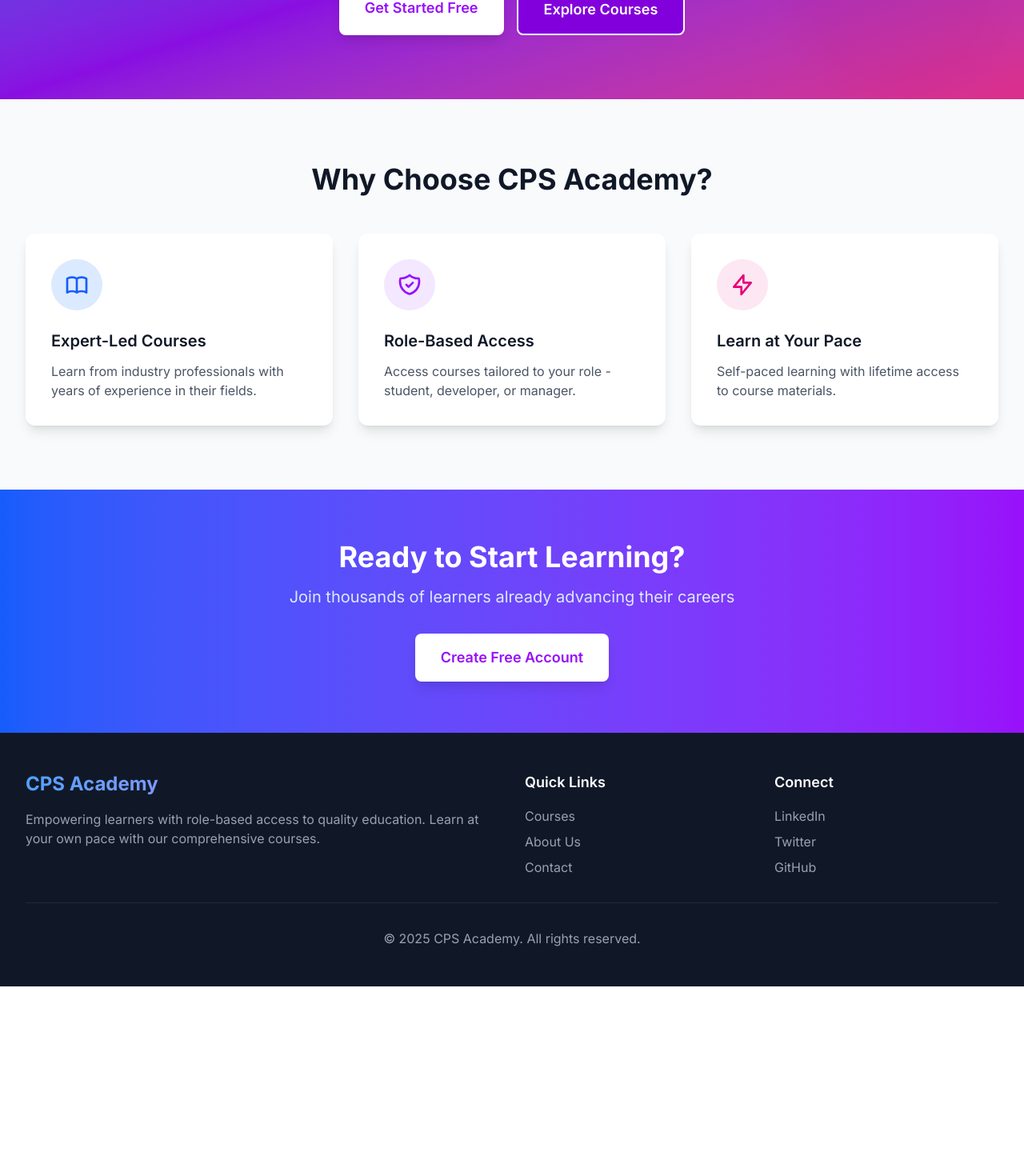
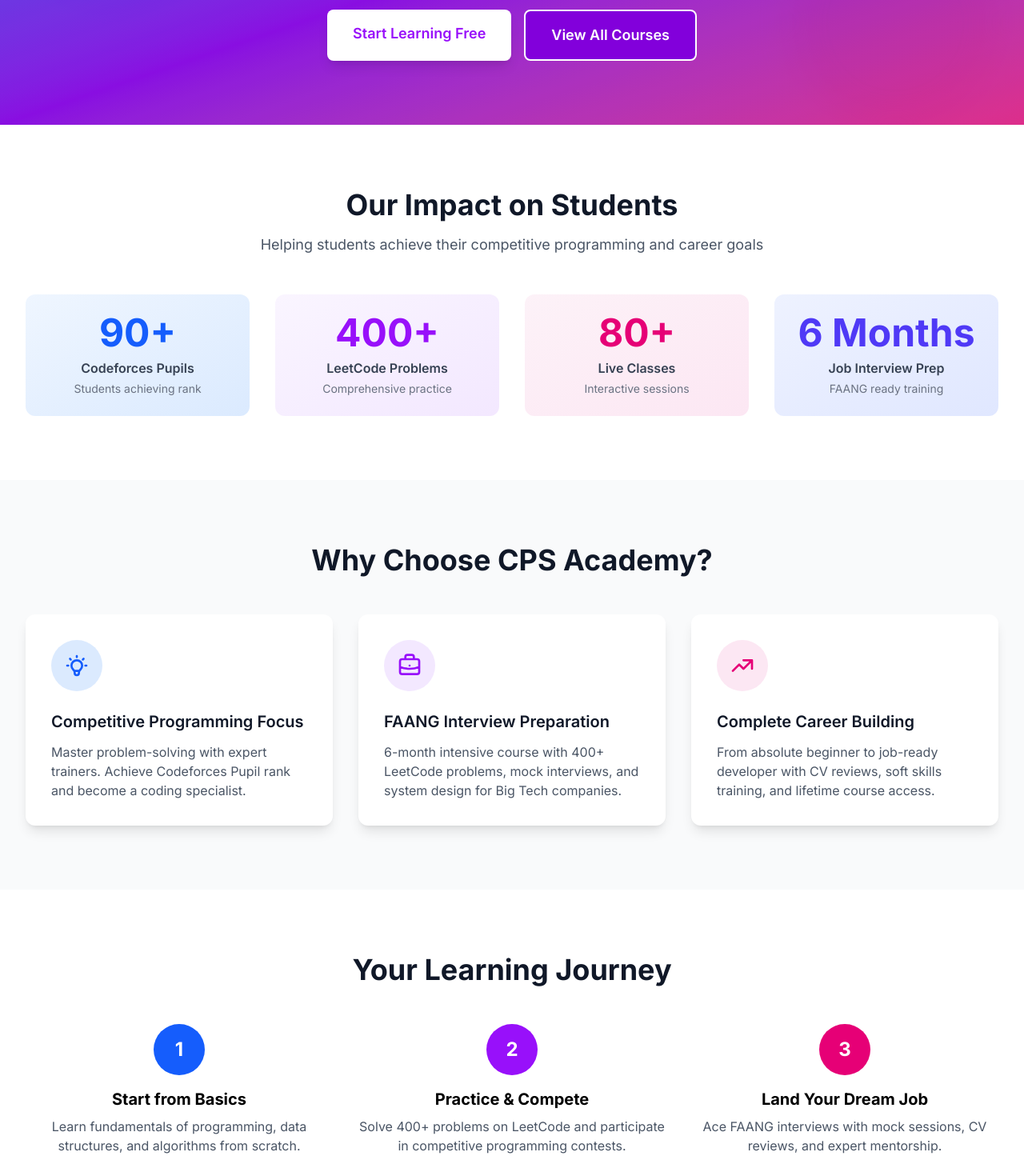
Before and after one commit to Kutubuddin-Rasel/cps_academy, a Next.js app in the folder cps-academy-frontend/: page / in a window 1280 px wide. Shown: the part 344-1814 px from the top of the page at 80% size. Before the commit the page ends 1577 px from the top, so only its background shows below. Built offline with nearby package versions, Linux system fonts and the light colour scheme; no server answers.

Commit message:
update landing page according to company findngs

```diff
--- a/cps-academy-frontend/src/app/page.tsx
+++ b/cps-academy-frontend/src/app/page.tsx
@@ -13,16 +13,16 @@ export default function Home() {
       <Navbar />
 
       <main className="flex-grow">
-        {/* Hero Section */}
+        {/* Hero Section - Competitive Programming Focus */}
         <section className="relative bg-gradient-to-br from-blue-600 via-purple-600 to-pink-500 text-white py-20 overflow-hidden">
           <div className="absolute inset-0 bg-black opacity-10"></div>
           <div className="relative max-w-7xl mx-auto px-4 sm:px-6 lg:px-8">
             <div className="text-center">
               <h1 className="text-5xl md:text-6xl font-extrabold mb-6 animate-fade-in">
-                Welcome to CPS Academy
+                Master Competitive Programming
               </h1>
               <p className="text-xl md:text-2xl mb-8 text-blue-100 max-w-3xl mx-auto">
-                Unlock your potential with role-based learning. Access courses tailored to your career goals.
+                Become a pro competitive programmer with CPS Academy's comprehensive bootcamps. Master problem-solving from absolute beginner to FAANG interviews.
               </p>
               <div className="flex flex-col sm:flex-row gap-4 justify-center">
                 {user ? (
@@ -32,10 +32,10 @@ export default function Home() {
                 ) : (
                   <>
                     <Link href="/register" className="bg-white text-purple-600 px-8 py-4 rounded-lg font-semibold text-lg hover:bg-gray-100 transition shadow-lg">
-                      Get Started Free
+                      Start Learning Free
                     </Link>
                     <Link href="/courses" className="bg-purple-700 text-white px-8 py-4 rounded-lg font-semibold text-lg hover:bg-purple-800 transition border-2 border-white">
-                      Explore Courses
+                      View All Courses
                     </Link>
                   </>
                 )}
@@ -48,44 +48,113 @@ export default function Home() {
           <div className="absolute bottom-0 right-0 w-72 h-72 bg-pink-300 rounded-full mix-blend-multiply filter blur-xl opacity-20 animate-blob animation-delay-2000"></div>
         </section>
 
-        {/* Features Section */}
+        {/* Success Stats Section */}
+        <section className="py-20 bg-white">
+          <div className="max-w-7xl mx-auto px-4 sm:px-6 lg:px-8">
+            <h2 className="text-4xl font-bold text-center mb-4 text-gray-900">
+              Our Impact on Students
+            </h2>
+            <p className="text-center text-gray-600 mb-12 text-lg">
+              Helping students achieve their competitive programming and career goals
+            </p>
+            <div className="grid grid-cols-1 md:grid-cols-4 gap-8">
+              <div className="text-center p-6 bg-gradient-to-br from-blue-50 to-blue-100 rounded-xl hover:shadow-lg transition">
+                <div className="text-5xl font-bold text-blue-600 mb-2">90+</div>
+                <p className="text-gray-700 font-semibold">Codeforces Pupils</p>
+                <p className="text-gray-500 text-sm mt-1">Students achieving rank</p>
+              </div>
+              <div className="text-center p-6 bg-gradient-to-br from-purple-50 to-purple-100 rounded-xl hover:shadow-lg transition">
+                <div className="text-5xl font-bold text-purple-600 mb-2">400+</div>
+                <p className="text-gray-700 font-semibold">LeetCode Problems</p>
+                <p className="text-gray-500 text-sm mt-1">Comprehensive practice</p>
+              </div>
+              <div className="text-center p-6 bg-gradient-to-br from-pink-50 to-pink-100 rounded-xl hover:shadow-lg transition">
+                <div className="text-5xl font-bold text-pink-600 mb-2">80+</div>
+                <p className="text-gray-700 font-semibold">Live Classes</p>
+                <p className="text-gray-500 text-sm mt-1">Interactive sessions</p>
+              </div>
+              <div className="text-center p-6 bg-gradient-to-br from-indigo-50 to-indigo-100 rounded-xl hover:shadow-lg transition">
+                <div className="text-5xl font-bold text-indigo-600 mb-2">6 Months</div>
+                <p className="text-gray-700 font-semibold">Job Interview Prep</p>
+                <p className="text-gray-500 text-sm mt-1">FAANG ready training</p>
+              </div>
+            </div>
+          </div>
+        </section>
+
+        {/* Features Section - Updated for CPS Academy */}
         <section className="py-20 bg-gray-50">
           <div className="max-w-7xl mx-auto px-4 sm:px-6 lg:px-8">
             <h2 className="text-4xl font-bold text-center mb-12 text-gray-900">
               Why Choose CPS Academy?
             </h2>
             <div className="grid grid-cols-1 md:grid-cols-3 gap-8">
-              {/* Feature 1 */}
+              {/* Feature 1 - Competitive Programming */}
               <div className="bg-white p-8 rounded-xl shadow-lg hover:shadow-2xl transition transform hover:-translate-y-2">
                 <div className="w-16 h-16 bg-blue-100 rounded-full flex items-center justify-center mb-6">
                   <svg className="w-8 h-8 text-blue-600" fill="none" stroke="currentColor" viewBox="0 0 24 24">
-                    <path strokeLinecap="round" strokeLinejoin="round" strokeWidth={2} d="M12 6.253v13m0-13C10.832 5.477 9.246 5 7.5 5S4.168 5.477 3 6.253v13C4.168 18.477 5.754 18 7.5 18s3.332.477 4.5 1.253m0-13C13.168 5.477 14.754 5 16.5 5c1.747 0 3.332.477 4.5 1.253v13C19.832 18.477 18.247 18 16.5 18c-1.746 0-3.332.477-4.5 1.253" />
+                    <path strokeLinecap="round" strokeLinejoin="round" strokeWidth={2} d="M9.663 17h4.673M12 3v1m6.364 1.636l-.707.707M21 12h-1M4 12H3m3.343-5.657l-.707-.707m2.828 9.9a5 5 0 117.072 0l-.548.547A3.374 3.374 0 0014 18.469V19a2 2 0 11-4 0v-.531c0-.895-.356-1.754-.988-2.386l-.548-.547z" />
                   </svg>
                 </div>
-                <h3 className="text-xl font-semibold mb-3 text-gray-900">Expert-Led Courses</h3>
-                <p className="text-gray-600">Learn from industry professionals with years of experience in their fields.</p>
+                <h3 className="text-xl font-semibold mb-3 text-gray-900">Competitive Programming Focus</h3>
+                <p className="text-gray-600">Master problem-solving with expert trainers. Achieve Codeforces Pupil rank and become a coding specialist.</p>
               </div>
 
-              {/* Feature 2 */}
+              {/* Feature 2 - FAANG Interview Prep */}
               <div className="bg-white p-8 rounded-xl shadow-lg hover:shadow-2xl transition transform hover:-translate-y-2">
                 <div className="w-16 h-16 bg-purple-100 rounded-full flex items-center justify-center mb-6">
                   <svg className="w-8 h-8 text-purple-600" fill="none" stroke="currentColor" viewBox="0 0 24 24">
-                    <path strokeLinecap="round" strokeLinejoin="round" strokeWidth={2} d="M9 12l2 2 4-4m5.618-4.016A11.955 11.955 0 0112 2.944a11.955 11.955 0 01-8.618 3.04A12.02 12.02 0 003 9c0 5.591 3.824 10.29 9 11.622 5.176-1.332 9-6.03 9-11.622 0-1.042-.133-2.052-.382-3.016z" />
+                    <path strokeLinecap="round" strokeLinejoin="round" strokeWidth={2} d="M21 13.255A23.931 23.931 0 0112 15c-3.183 0-6.22-.62-9-1.745M16 6V4a2 2 0 00-2-2h-4a2 2 0 00-2 2v2m4 6h.01M5 20h14a2 2 0 002-2V8a2 2 0 00-2-2H5a2 2 0 00-2 2v10a2 2 0 002 2z" />
                   </svg>
                 </div>
-                <h3 className="text-xl font-semibold mb-3 text-gray-900">Role-Based Access</h3>
-                <p className="text-gray-600">Access courses tailored to your role - student, developer, or manager.</p>
+                <h3 className="text-xl font-semibold mb-3 text-gray-900">FAANG Interview Preparation</h3>
+                <p className="text-gray-600">6-month intensive course with 400+ LeetCode problems, mock interviews, and system design for Big Tech companies.</p>
               </div>
 
-              {/* Feature 3 */}
+              {/* Feature 3 - Career Building */}
               <div className="bg-white p-8 rounded-xl shadow-lg hover:shadow-2xl transition transform hover:-translate-y-2">
                 <div className="w-16 h-16 bg-pink-100 rounded-full flex items-center justify-center mb-6">
                   <svg className="w-8 h-8 text-pink-600" fill="none" stroke="currentColor" viewBox="0 0 24 24">
-                    <path strokeLinecap="round" strokeLinejoin="round" strokeWidth={2} d="M13 10V3L4 14h7v7l9-11h-7z" />
+                    <path strokeLinecap="round" strokeLinejoin="round" strokeWidth={2} d="M13 7h8m0 0v8m0-8l-8 8-4-4-6 6" />
                   </svg>
                 </div>
-                <h3 className="text-xl font-semibold mb-3 text-gray-900">Learn at Your Pace</h3>
-                <p className="text-gray-600">Self-paced learning with lifetime access to course materials.</p>
+                <h3 className="text-xl font-semibold mb-3 text-gray-900">Complete Career Building</h3>
+                <p className="text-gray-600">From absolute beginner to job-ready developer with CV reviews, soft skills training, and lifetime course access.</p>
+              </div>
+            </div>
+          </div>
+        </section>
+
+        {/* Learning Path Section */}
+        <section className="py-20 bg-white">
+          <div className="max-w-7xl mx-auto px-4 sm:px-6 lg:px-8">
+            <h2 className="text-4xl font-bold text-center mb-12 text-gray-900">
+              Your Learning Journey
+            </h2>
+            <div className="grid grid-cols-1 md:grid-cols-3 gap-8">
+              {/* Step 1 */}
+              <div className="text-center">
+                <div className="bg-blue-600 text-white w-16 h-16 rounded-full flex items-center justify-center text-2xl font-bold mx-auto mb-4">
+                  1
+                </div>
+                <h3 className="text-xl font-bold mb-2">Start from Basics</h3>
+                <p className="text-gray-600">Learn fundamentals of programming, data structures, and algorithms from scratch.</p>
+              </div>
+              {/* Step 2 */}
+              <div className="text-center">
+                <div className="bg-purple-600 text-white w-16 h-16 rounded-full flex items-center justify-center text-2xl font-bold mx-auto mb-4">
+                  2
+                </div>
+                <h3 className="text-xl font-bold mb-2">Practice & Compete</h3>
+                <p className="text-gray-600">Solve 400+ problems on LeetCode and participate in competitive programming contests.</p>
+              </div>
+              {/* Step 3 */}
+              <div className="text-center">
+                <div className="bg-pink-600 text-white w-16 h-16 rounded-full flex items-center justify-center text-2xl font-bold mx-auto mb-4">
+                  3
+                </div>
+                <h3 className="text-xl font-bold mb-2">Land Your Dream Job</h3>
+                <p className="text-gray-600">Ace FAANG interviews with mock sessions, CV reviews, and expert mentorship.</p>
               </div>
             </div>
           </div>
@@ -96,13 +165,13 @@ export default function Home() {
           <section className="bg-gradient-to-r from-blue-600 to-purple-600 py-16">
             <div className="max-w-4xl mx-auto text-center px-4">
               <h2 className="text-4xl font-bold text-white mb-4">
-                Ready to Start Learning?
+                Ready to Become a Pro Programmer?
               </h2>
               <p className="text-xl text-blue-100 mb-8">
-                Join thousands of learners already advancing their careers
+                Join CPS Academy and transform your coding skills with expert-led bootcamps
               </p>
               <Link href="/register" className="bg-white text-purple-600 px-8 py-4 rounded-lg font-semibold text-lg hover:bg-gray-100 transition inline-block shadow-lg">
-                Create Free Account
+                Enroll Now - It's Free
               </Link>
             </div>
           </section>
```
